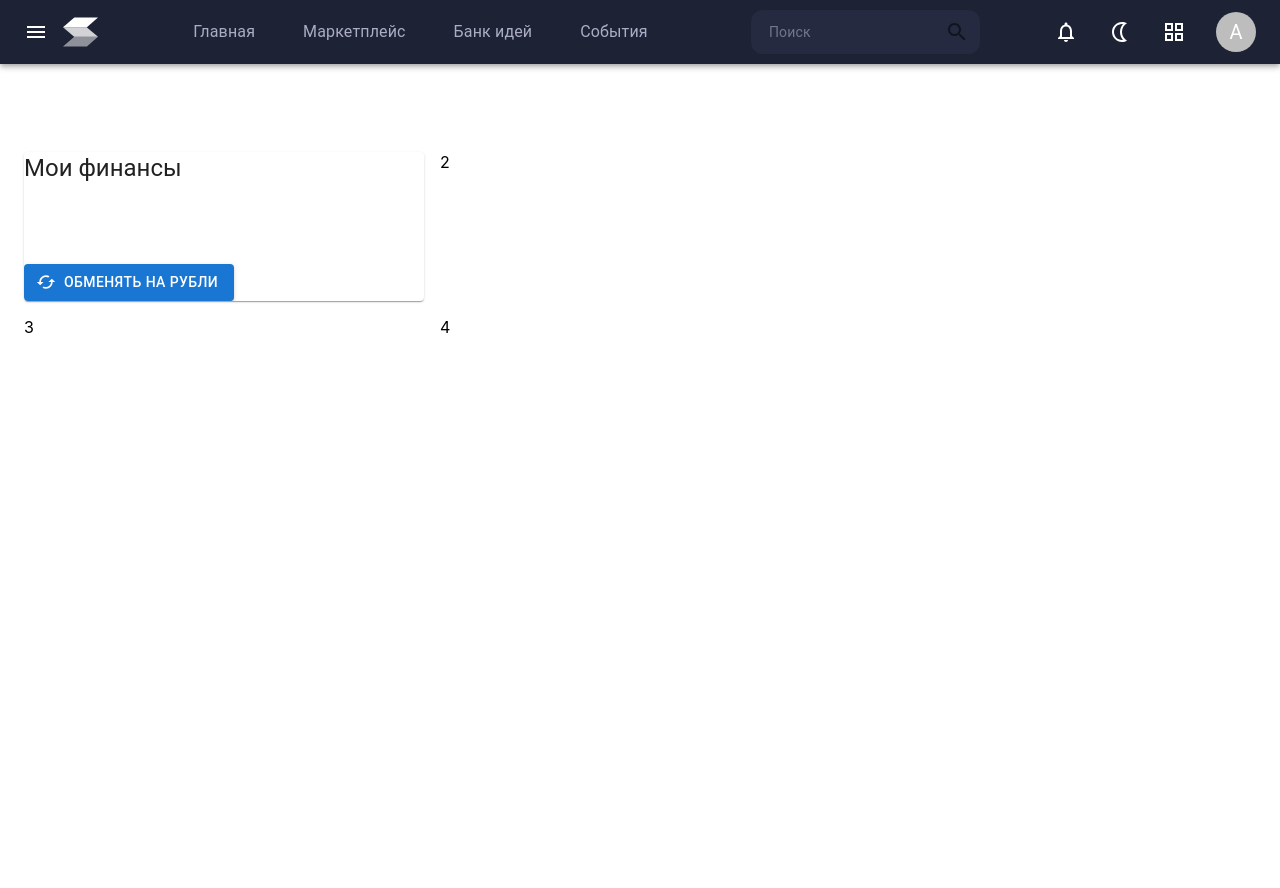
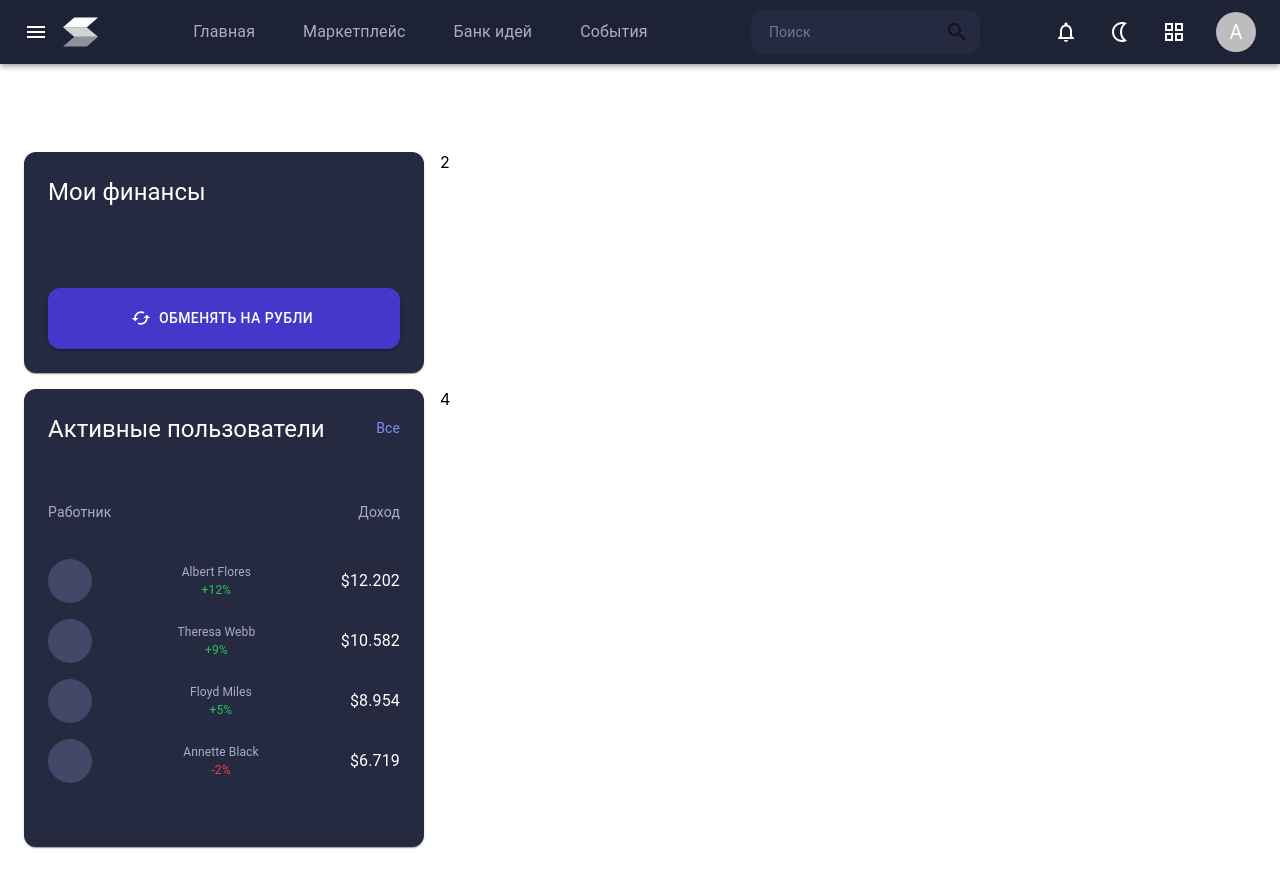
Before and after one commit to fox1206/MoreTech, a Next.js app in the folder frontend/: page / in a window 1280 px wide. Shown: the top 888 px of the page. Before the commit the page ends 800 px from the top, so only its background shows below. Built offline with nearby package versions, Linux system fonts and the light colour scheme.

Commit message:
feat: add style for components and component ListUser

```diff
--- /dev/null
+++ b/frontend/components/Main/ActiveUser.jsx
@@ -0,0 +1,51 @@
+import React from "react";
+import {Card, CardHeader, CardContent, Button, Typography} from "@mui/material";
+import Box from "@mui/system/Box";
+import Grid from "@mui/material/Grid";
+import { ListUser } from "./ListUser";
+
+export const ActiveUser = () => {
+  return (
+    <>
+      <Card sx={{ minWidth: 300,
+        padding: '24px',
+        borderRadius: '12px',
+        backgroundColor: '#252A41',
+        color: '#FFFFFF', }}>
+        <CardHeader sx={{padding: '0 0 36px 0',
+        }} title={"Активные пользователи"}
+          subheader="Все"
+          subheaderTypographyProps={{
+                fontSize: 14,
+                color: '#818CF8',
+                position: 'relative',
+                top: -27,
+                align: 'right'
+              }}
+        />
+        <CardContent sx={{padding: 0}}>
+          <Box
+            sx={{
+              paddingBottom: '20px',
+              display: 'flex',
+              justifyContent: 'space-between'
+            }}
+          ><Typography
+          sx={{
+            fontSize: 14,
+            color: '#ABADC6',
+          }}
+          >
+            Работник</Typography>
+            <Typography
+              sx={{
+              fontSize: 14,
+              color: '#ABADC6',
+              }}
+            >Доход</Typography></Box>
+            <ListUser />
+        </CardContent>
+      </Card>
+    </>
+  );
+};
--- /dev/null
+++ b/frontend/components/Main/ListUser.jsx
@@ -0,0 +1,51 @@
+import React from "react";
+import {List, ListItem, ListItemAvatar, Box, Typography} from "@mui/material";
+
+const users = [
+  {name: "Albert Flores", summa: "$12.202", lastSumma: "+12%", id: 1}, {name: "Theresa Webb", summa: "$10.582", lastSumma: "+9%", id: 2}, {name: "Floyd Miles", summa: "$8.954", lastSumma: "+5%", id: 3}, {name: "Annette Black", summa: "$6.719", lastSumma: "-2%", id: 4}
+];
+
+export const ListUser = () => {
+  return (
+    <List sx={{width: '100%'}}>
+        {users.map((user) => {
+          return <ListItem sx={{
+            display: 'flex',
+            justifyContent: 'space-between',
+            paddingLeft: 0,
+            paddingRight: 0
+          }} key={user.id}>
+          <Box
+            sx={{
+              width: 44,
+              height: 44,
+              backgroundColor: '#424867',
+              borderRadius: 50
+            }}
+          ></Box>
+            <Box>
+              <Typography sx={{
+                fontSize: 12,
+                color: '#ABADC6'
+              }}>{user.name}</Typography>
+              {user.lastSumma.includes("+")? <Typography sx={{
+                fontSize: 12,
+                color: '#22C55E',
+                textAlign: 'center',
+              }}>{user.lastSumma}</Typography>
+              : <Typography sx={{
+                fontSize: 12,
+                color: '#EF4444',
+                textAlign: 'center',
+              }}>{user.lastSumma}</Typography>}
+            </Box>
+
+            <Typography sx={{
+                fontSize: 16,
+                alignSelf: 'center'
+              }}>{user.summa}</Typography>
+          </ListItem>
+        })}
+      </List>
+  );
+}
--- a/frontend/components/Main/MyFinance.jsx
+++ b/frontend/components/Main/MyFinance.jsx
@@ -6,7 +6,11 @@ export const MyFinance = () => {
   return (
     <>
       <Card sx={{
-        minWidth: 300
+        minWidth: 300,
+        padding: '24px',
+        borderRadius: '12px',
+        backgroundColor: '#252A41',
+        color: '#FFFFFF',
         }}>
         <CardHeader title={"Мои финансы"} sx={{padding: 0}}/>
         <CardContent sx={{padding: '40px 0 0 0'}}>
@@ -16,6 +20,12 @@ export const MyFinance = () => {
           <Button
             variant="contained"
             startIcon={<CachedIcon />}
+            sx={{
+              width: '100%',
+              borderRadius: '12px',
+              paddingTop: '18px',
+              paddingBottom: '18px',
+              backgroundColor: '#4338CA',}}
           >
           Обменять на рубли</Button>
         </CardActions>
--- a/frontend/pages/index.js
+++ b/frontend/pages/index.js
@@ -4,6 +4,8 @@ import Grid from "@mui/material/Grid";
 import { Typography } from '@mui/material';
 import Box from '@mui/material/Box';
 import { MyFinance } from "../components/Main/MyFinance";
+import { ActiveUser } from "../components/Main/ActiveUser";
+
 
 export default function Home() {
   return (
@@ -27,7 +29,7 @@ export default function Home() {
               2
             </Box>
             <Box gridColumn="span 4">
-              3
+              <ActiveUser />
             </Box>
             <Box gridColumn="span 8">
               4
@@ -35,69 +37,5 @@ export default function Home() {
           </Box>
 
     </HomePages>
-
-
-
-    // <div className={styles.container}>
-    //   <Head>
-    //     <title>Create Next App</title>
-    //     <meta name="description" content="Generated by create next app" />
-    //     <link rel="icon" href="/favicon.ico" />
-    //   </Head>
-
-    //   <main className={styles.main}>
-    //     <h1 className={styles.title}>
-    //       Welcome to <a href="https://nextjs.org">Next.js!</a>
-    //     </h1>
-
-    //     <p className={styles.description}>
-    //       Get started by editing{' '}
-    //       <code className={styles.code}>pages/index.js</code>
-    //     </p>
-
-    //     <div className={styles.grid}>
-    //       <a href="https://nextjs.org/docs" className={styles.card}>
-    //         <h2>Documentation &rarr;</h2>
-    //         <p>Find in-depth information about Next.js features and API.</p>
-    //       </a>
-
-    //       <a href="https://nextjs.org/learn" className={styles.card}>
-    //         <h2>Learn &rarr;</h2>
-    //         <p>Learn about Next.js in an interactive course with quizzes!</p>
-    //       </a>
-
-    //       <a
-    //         href="https://github.com/vercel/next.js/tree/canary/examples"
-    //         className={styles.card}
-    //       >
-    //         <h2>Examples &rarr;</h2>
-    //         <p>Discover and deploy boilerplate example Next.js projects.</p>
-    //       </a>
-
-    //       <a
-    //         href="https://vercel.com/new?utm_source=create-next-app&utm_medium=default-template&utm_campaign=create-next-app"
-    //         className={styles.card}
-    //       >
-    //         <h2>Deploy &rarr;</h2>
-    //         <p>
-    //           Instantly deploy your Next.js site to a public URL with Vercel.
-    //         </p>
-    //       </a>
-    //     </div>
-    //   </main>
-
-    //   <footer className={styles.footer}>
-    //     <a
-    //       href="https://vercel.com?utm_source=create-next-app&utm_medium=default-template&utm_campaign=create-next-app"
-    //       target="_blank"
-    //       rel="noopener noreferrer"
-    //     >
-    //       Powered by{' '}
-    //       <span className={styles.logo}>
-    //         <Image src="/vercel.svg" alt="Vercel Logo" width={72} height={16} />
-    //       </span>
-    //     </a>
-    //   </footer>
-    // </div>
   )
 }
```
